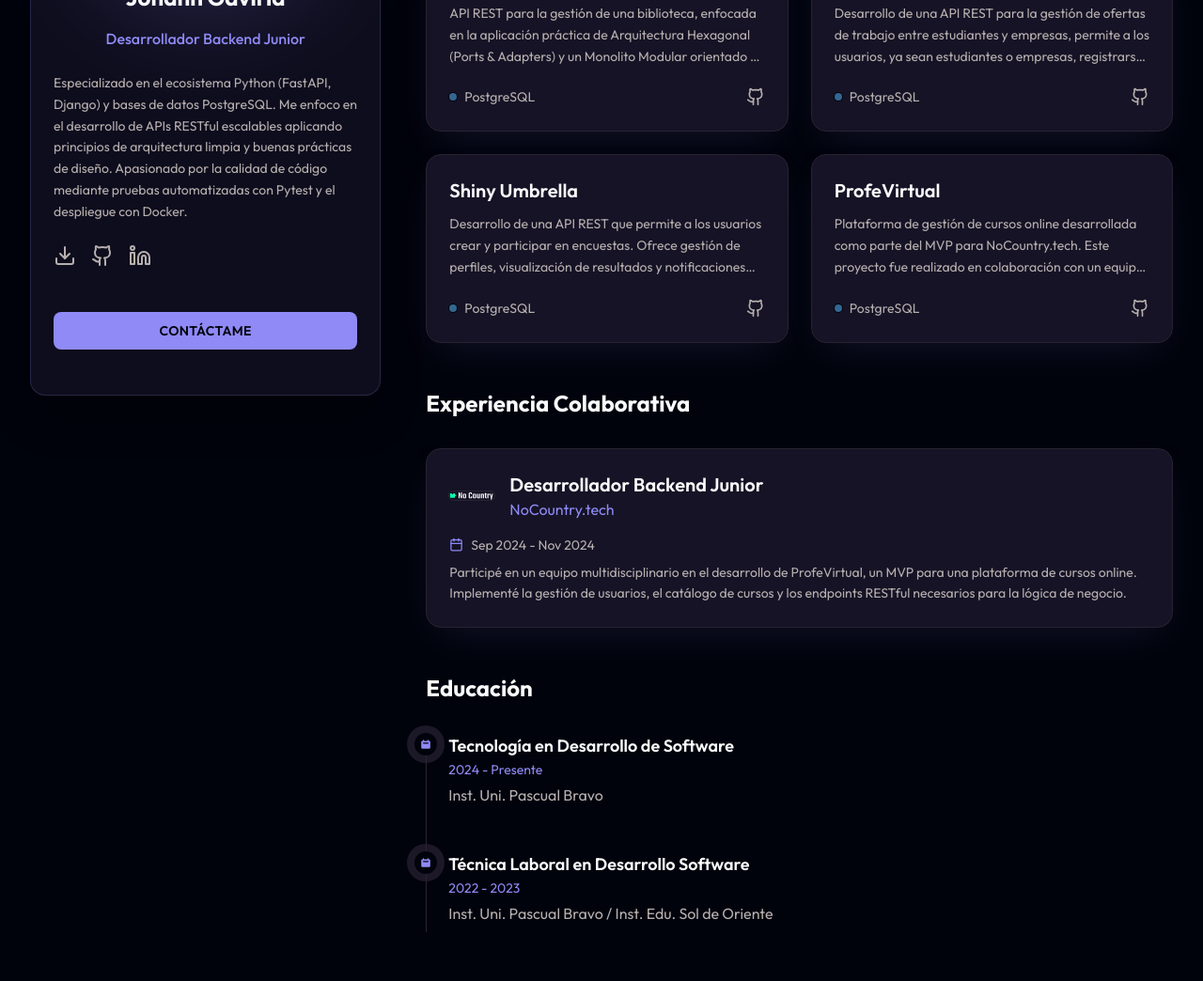
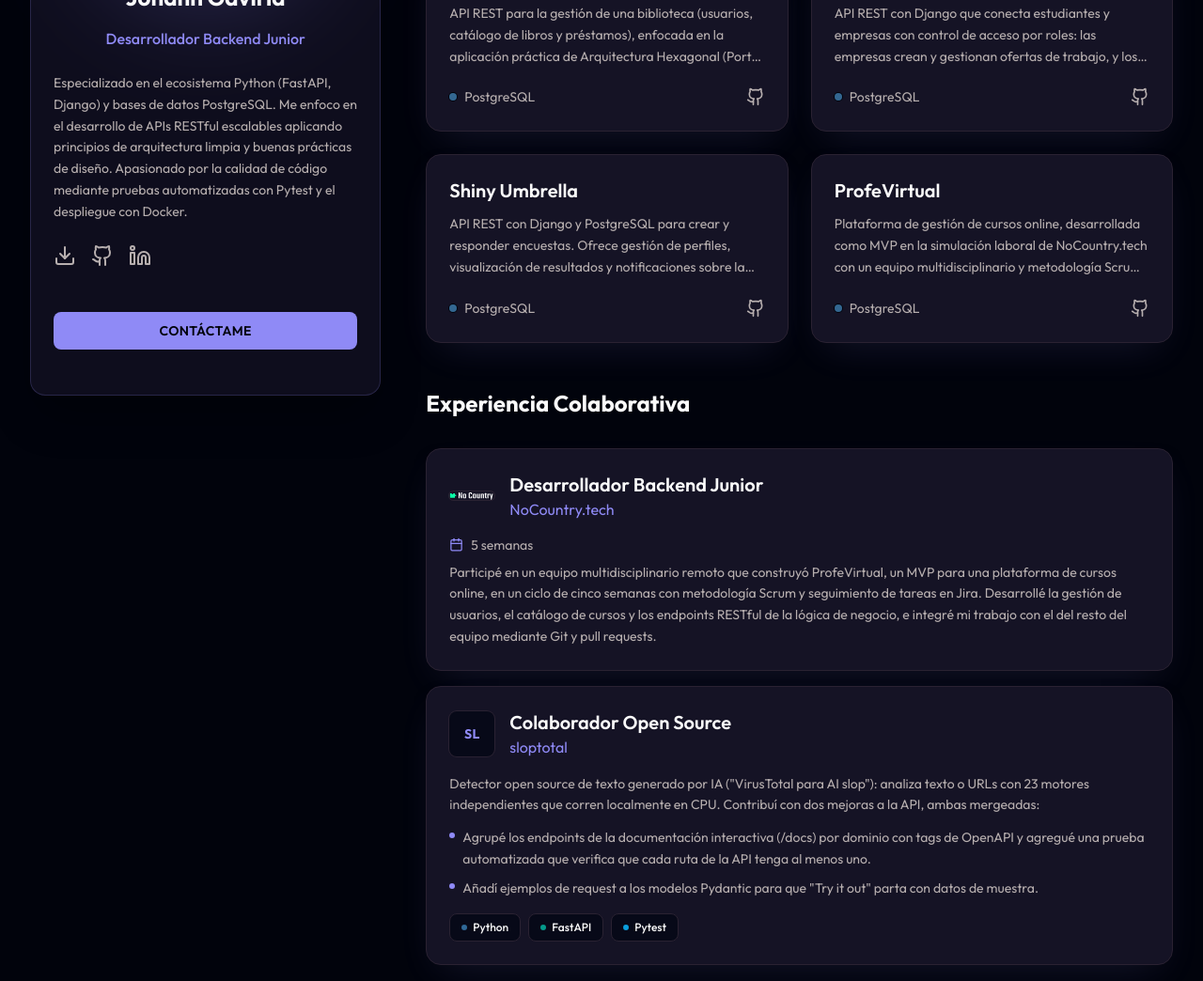
Before and after one commit to JohannGaviria/portfolio, an Astro site: page / in a window 1280 px wide. Shown: the part 268-1312 px from the top of the page at 94% size. Built offline with nearby package versions, Linux system fonts and the light colour scheme; Astro itself is replaced by a stand-in of ours.

Commit message:
feat(portfolio): add agile skills and sloptotal open source experience

```diff
--- a/src/components/Portfolio.tsx
+++ b/src/components/Portfolio.tsx
@@ -256,6 +256,7 @@ export default function Perfil() {
                                     className="reveal rounded-2xl bg-backgroundCard border border-borderSoft p-6 mb-4 shadow-card"
                                 >
                                     <div className="flex items-center gap-4">
+                                        {work.logo ? (
                                             <img
                                                 src={work.logo}
                                                 alt={work.company}
@@ -263,17 +264,51 @@ export default function Perfil() {
                                                 height={48}
                                                 className="rounded-lg ring-1 ring-borderSoft"
                                             />
+                                        ) : (
+                                            <div
+                                                aria-hidden="true"
+                                                className="flex h-12 w-12 flex-shrink-0 items-center justify-center rounded-lg bg-backgroundSecondary ring-1 ring-borderSoft text-sm font-bold tracking-wide text-accent"
+                                            >
+                                                {work.company.slice(0, 2).toUpperCase()}
+                                            </div>
+                                        )}
                                         <div className="flex flex-col">
                                             <h3 className="text-xl font-semibold text-title">{work.position}</h3>
-                                            <a href='https://www.nocountry.tech/' target='blank' className="text-accent hover:text-accentHover transition-colors duration-150">{work.company}</a>
+                                            {work.link ? (
+                                                <a href={work.link} target="_blank" rel="noopener noreferrer" className="text-accent hover:text-accentHover transition-colors duration-150">{work.company}</a>
+                                            ) : (
+                                                <span className="text-accent">{work.company}</span>
+                                            )}
                                         </div>
                                     </div>
                                     <div className="mt-4">
+                                        {work.period && (
                                             <div className="flex items-center gap-2 text-text text-sm mt-2 mb-2">
                                                 <Calendar size={15} className="text-accent" />
                                                 <span>{work.period}</span>
                                             </div>
+                                        )}
                                         <p className="text-text text-sm leading-relaxed">{work.description}</p>
+                                        {work.highlights && (
+                                            <ul className="mt-3 space-y-2">
+                                                {work.highlights.map((highlight) => (
+                                                    <li key={highlight} className="flex gap-2 text-text text-sm leading-relaxed">
+                                                        <span className="mt-1.5 h-1.5 w-1.5 flex-shrink-0 rounded-full bg-accent" aria-hidden="true" />
+                                                        <span>{highlight}</span>
+                                                    </li>
+                                                ))}
+                                            </ul>
+                                        )}
+                                        {work.tech && (
+                                            <div className="mt-4 flex flex-wrap gap-2">
+                                                {work.tech.map((tech) => (
+                                                    <span key={tech.name} className="bg-backgroundSecondary border border-borderSoft inline-flex items-center gap-1.5 px-3 py-1.5 rounded-lg text-xs font-medium text-title">
+                                                        <span className={`w-1.5 h-1.5 rounded-full ${tech.color}`} aria-hidden="true" />
+                                                        {tech.name}
+                                                    </span>
+                                                ))}
+                                            </div>
+                                        )}
                                     </div>
                                 </div>
                             ))}
--- a/src/data/index.ts
+++ b/src/data/index.ts
@@ -4,7 +4,7 @@ import { Project, WorkExperience, Education, Skill } from '../interfaces/types';
 export const projectsData: Project[] = [
     {
         title: "Verbose Potato",
-        description: "API REST para la gestión de una biblioteca, enfocada en la aplicación práctica de Arquitectura Hexagonal (Ports & Adapters) y un Monolito Modular orientado al dominio. Permite administrar usuarios, catálogo de libros y préstamos, aplicando reglas de negocio estrictas para garantizar la disponibilidad de ejemplares, el control de roles y la consistencia de los datos. Incluye una suite de pruebas automatizadas con integración continua (CI/CD) para asegurar la calidad del código.",
+        description: "API REST para la gestión de una biblioteca (usuarios, catálogo de libros y préstamos), enfocada en la aplicación práctica de Arquitectura Hexagonal (Ports & Adapters) y DDD sobre un monolito modular. Aplica reglas de negocio estrictas para garantizar la disponibilidad de ejemplares, el control de roles y la consistencia de los datos. Incluye autenticación con JWT, caché con Redis, más del 70 % de cobertura con pruebas unitarias, de integración y E2E, y un pipeline de CI/CD con GitHub Actions que publica la imagen en Docker Hub. Desarrollado con metodología Kanban.",
         tech: [
             { "name": "Python", "color": "bg-tech-python" },
             { "name": "FastAPI", "color": "bg-tech-fastapi" },
@@ -23,7 +23,8 @@ export const projectsData: Project[] = [
             { "name": "CI/CD", "color": "bg-tech-githubactions" },
             { "name": "Ruff", "color": "bg-tech-ruff" },
             { "name": "Mypy", "color": "bg-tech-mypy" },
-            { "name": "Swagger / OpenAPI", "color": "bg-tech-swagger" }
+            { "name": "Swagger / OpenAPI", "color": "bg-tech-swagger" },
+            { "name": "Kanban", "color": "bg-tech-kanban" }
         ],
         githubLink: "https://github.com/JohannGaviria/verbose-potato",
         createdAt: new Date('2026-09-01'),
@@ -32,7 +33,7 @@ export const projectsData: Project[] = [
     },
     {
         title: "Miniature Adventure",
-        description: "Desarrollo de una API REST para la gestión de ofertas de trabajo entre estudiantes y empresas, permite a los usuarios, ya sean estudiantes o empresas, registrarse y utilizar la plataforma. Las empresas tienen la capacidad de crear, gestionar y eliminar ofertas de trabajo. Por otro lado, los estudiantes pueden visualizar ofertas disponibles y postularse a las ofertas de su preferencia.",
+        description: "API REST con Django que conecta estudiantes y empresas con control de acceso por roles: las empresas crean y gestionan ofertas de trabajo, y los estudiantes consultan las ofertas disponibles y se postulan. Contenerizada con Docker y con pruebas automatizadas.",
         tech: [
             { "name": "Python", "color": "bg-tech-python" },
             { "name": "Django", "color": "bg-tech-django" },
@@ -54,7 +55,7 @@ export const projectsData: Project[] = [
     },
     {
         title: "Shiny Umbrella",
-        description: "Desarrollo de una API REST que permite a los usuarios crear y participar en encuestas. Ofrece gestión de perfiles, visualización de resultados y notificaciones sobre la actividad de las encuestas, facilitando la recopilación de datos para la toma de decisiones.",
+        description: "API REST con Django y PostgreSQL para crear y responder encuestas. Ofrece gestión de perfiles, visualización de resultados y notificaciones sobre la actividad de las encuestas. Contenerizada con Docker y con pruebas automatizadas.",
         tech: [
             { "name": "Python", "color": "bg-tech-python" },
             { "name": "Django", "color": "bg-tech-django" },
@@ -76,7 +77,7 @@ export const projectsData: Project[] = [
     },
     {
         title: "ProfeVirtual",
-        description: "Plataforma de gestión de cursos online desarrollada como parte del MVP para NoCountry.tech. Este proyecto fue realizado en colaboración con un equipo multidisciplinario, combinando habilidades de desarrollo backend, diseño de experiencia de usuario y gestión de proyectos, con el objetivo de crear una solución eficiente y escalable para la administración de cursos en línea.",
+        description: "Plataforma de gestión de cursos online, desarrollada como MVP en la simulación laboral de NoCountry.tech con un equipo multidisciplinario y metodología Scrum (Jira). Mi aporte fue la gestión de usuarios, el catálogo de cursos y los endpoints RESTful del backend.",
         tech: [
             { "name": "Python", "color": "bg-tech-python" },
             { "name": "Django", "color": "bg-tech-django" },
@@ -90,9 +91,11 @@ export const projectsData: Project[] = [
             { "name": "Django REST Framework (DRF)", "color": "bg-tech-drf" },
             { "name": "JavaScript", "color": "bg-tech-javascript" },
             { "name": "React", "color": "bg-tech-react" },
-            { "name": "NodeJS", "color": "bg-tech-nodejs" }
+            { "name": "NodeJS", "color": "bg-tech-nodejs" },
+            { "name": "Scrum", "color": "bg-tech-scrum" },
+            { "name": "Jira", "color": "bg-tech-jira" }
         ],
-        githubLink: "https://github.com/Daniheto/No-Country-Back-End",
+        githubLink: "https://github.com/Daniheto/No-Country-Back-End/pulls?q=is:pr+author:JohannGaviria+is:merged",
         createdAt: new Date('2024-10-31'),
         isCollaborative: true,
         role: "Desarrollador Backend Junior"
@@ -105,8 +108,24 @@ export const workExperienceData: WorkExperience[] = [
         company: "NoCountry.tech",
         logo: "/nocountry.svg",
         position: "Desarrollador Backend Junior",
-        period: "Sep 2024 - Nov 2024",
-        description: "Participé en un equipo multidisciplinario en el desarrollo de ProfeVirtual, un MVP para una plataforma de cursos online. Implementé la gestión de usuarios, el catálogo de cursos y los endpoints RESTful necesarios para la lógica de negocio."
+        period: "5 semanas",
+        description: "Participé en un equipo multidisciplinario remoto que construyó ProfeVirtual, un MVP para una plataforma de cursos online, en un ciclo de cinco semanas con metodología Scrum y seguimiento de tareas en Jira. Desarrollé la gestión de usuarios, el catálogo de cursos y los endpoints RESTful de la lógica de negocio, e integré mi trabajo con el del resto del equipo mediante Git y pull requests.",
+        link: "https://www.nocountry.tech/"
+    },
+    {
+        company: "sloptotal",
+        position: "Colaborador Open Source",
+        description: "Detector open source de texto generado por IA (\"VirusTotal para AI slop\"): analiza texto o URLs con 23 motores independientes que corren localmente en CPU. Contribuí con dos mejoras a la API, ambas mergeadas:",
+        highlights: [
+            "Agrupé los endpoints de la documentación interactiva (/docs) por dominio con tags de OpenAPI y agregué una prueba automatizada que verifica que cada ruta de la API tenga al menos uno.",
+            "Añadí ejemplos de request a los modelos Pydantic para que \"Try it out\" parta con datos de muestra."
+        ],
+        tech: [
+            { name: "Python", color: "bg-tech-python" },
+            { name: "FastAPI", color: "bg-tech-fastapi" },
+            { name: "Pytest", color: "bg-tech-pytest" }
+        ],
+        link: "https://github.com/pablocaeg/sloptotal/pulls?q=is:pr+author:JohannGaviria+is:merged"
     }
 ];
 
@@ -149,5 +168,8 @@ export const skillsData: Skill[] = [
     {name: "CI/CD", color: "bg-tech-githubactions"},
     {name: "Git & GitHub", color: "bg-tech-git"},
     {name: "JWT", color: "bg-tech-jwt"},
-    {name: "Postman", color: "bg-tech-postman"}
+    {name: "Postman", color: "bg-tech-postman"},
+    {name: "Scrum", color: "bg-tech-scrum"},
+    {name: "Kanban", color: "bg-tech-kanban"},
+    {name: "Jira", color: "bg-tech-jira"}
 ];
--- a/tailwind.config.cjs
+++ b/tailwind.config.cjs
@@ -52,6 +52,9 @@ module.exports = {
           ddd: '#e67e22',
           swagger: '#6db33f',
           structlog: '#64748b',
+          scrum: '#6d28d9',
+          kanban: '#0284c7',
+          jira: '#0052cc',
         }
       },
       boxShadow: {
```
Also changed, not shown: src/interfaces/types.ts (+5 -2 lines). Lines whose indentation alone changed are shown as unchanged.
